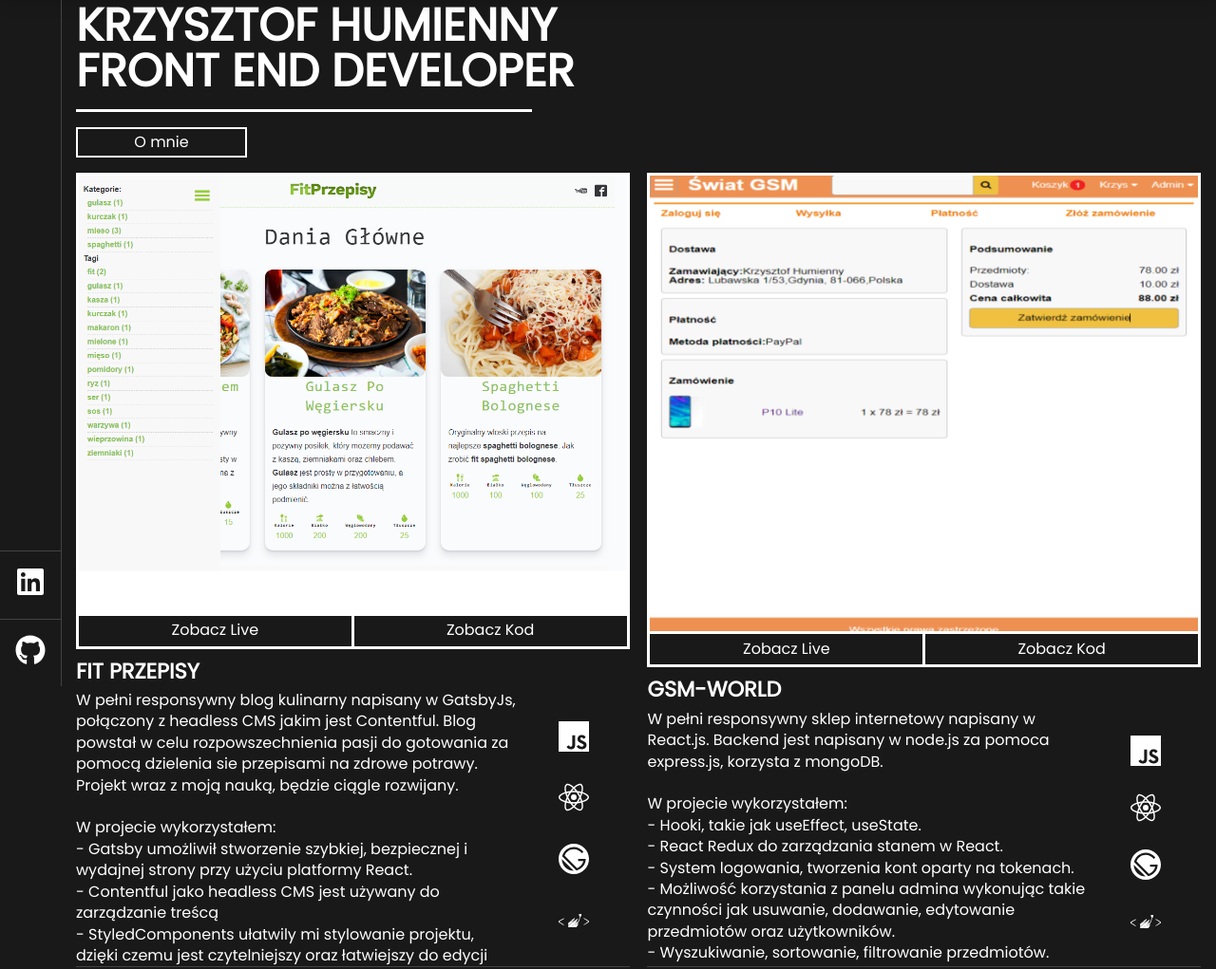
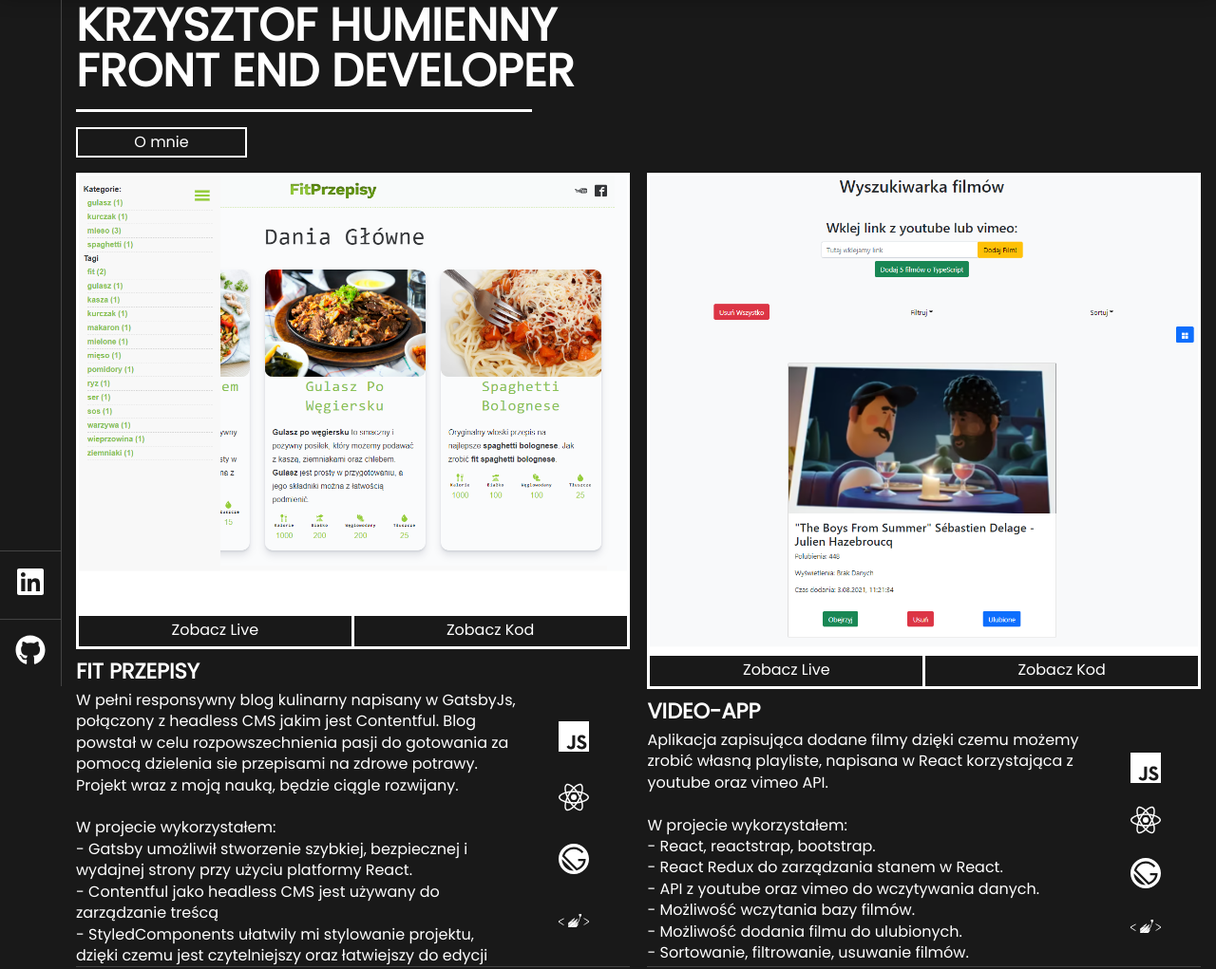
Before and after one commit to KrzysztofHum/KrzysztofHumiennyPorftolio, a Gatsby site: page / in a window 1280 px wide. Shown: the part 77-1098 px from the top of the page at 95% size. Built offline with nearby package versions, Linux system fonts and the light colour scheme; Gatsby itself is replaced by a stand-in of ours.

Commit message:
AddVideoApp

```diff
--- a/src/components/Portfolio.js
+++ b/src/components/Portfolio.js
@@ -60,6 +60,62 @@
             - Contentful jako headless CMS jest używany do zarządzanie treścą
             <br />- StyledComponents ułatwily mi stylowanie projektu, dzięki
             czemu jest czytelniejszy oraz łatwiejszy do edycji
+          </p>
+          <div className="entry__tools-container">
+            <SiJavascript className="icon-style" />
+            <SiReact className="icon-style" />
+            <SiGatsby className="icon-style" />
+            <SiStyledComponents className="icon-style" />
+          </div>
+        </div>
+      </div>
+      <div className="portfolio__entry">
+        <div className="entry__img-container">
+          <div className="shown-img">
+            <StaticImage
+              src="../assets/images/VideoApp.png"
+              layout="fullWidth"
+              alt="VideoApp"
+            />
+          </div>
+        </div>
+        <div className="entry__right-container">
+          <div className="entry__link-container">
+            <a
+              aria-label="Video App"
+              rel="noreferrer"
+              target="_blank"
+              className="entry-link__see-live"
+              href="https://video-generator.netlify.app"
+            >
+              Zobacz Live
+            </a>
+            <a
+              aria-label="GSM World"
+              rel="noreferrer"
+              target="_blank"
+              className="entry-link__view-live"
+              href="https://github.com/KrzysztofHum/Videoapp"
+            >
+              Zobacz Kod
+            </a>
+          </div>
+          <div className="entry__title-container">
+            <h2>Video-App</h2>
+          </div>
+          <p className="entry__about-text">
+            Aplikacja zapisująca dodane filmy dzięki czemu możemy zrobić własną
+            playliste, napisana w React korzystająca z youtube oraz vimeo API.
+            <br />
+            <br />
+            W projecie wykorzystałem: <br />
+            - React, reactstrap, bootstrap.
+            <br />
+            - React Redux do zarządzania stanem w React.
+            <br />- API z youtube oraz vimeo do wczytywania danych.
+            <br />- Możliwość wczytania bazy filmów.
+            <br /> - Możliwość dodania filmu do ulubionych. <br />- Sortowanie,
+            filtrowanie, usuwanie filmów.
           </p>
           <div className="entry__tools-container">
             <SiJavascript className="icon-style" />
```
Also changed, not shown: src/assets/images/VideoApp.png (added).
